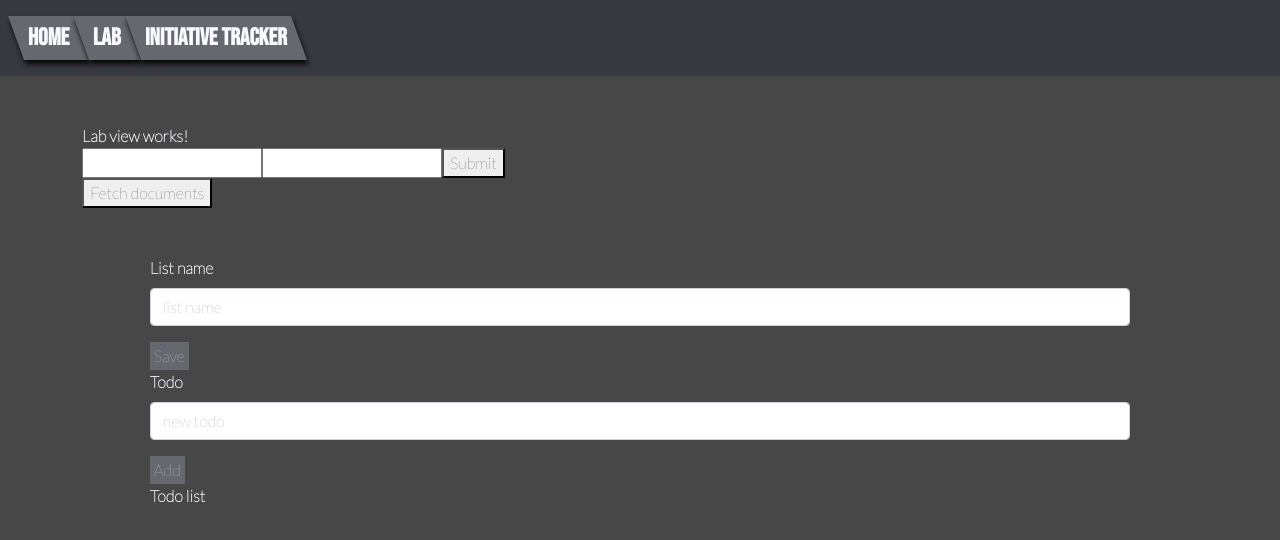
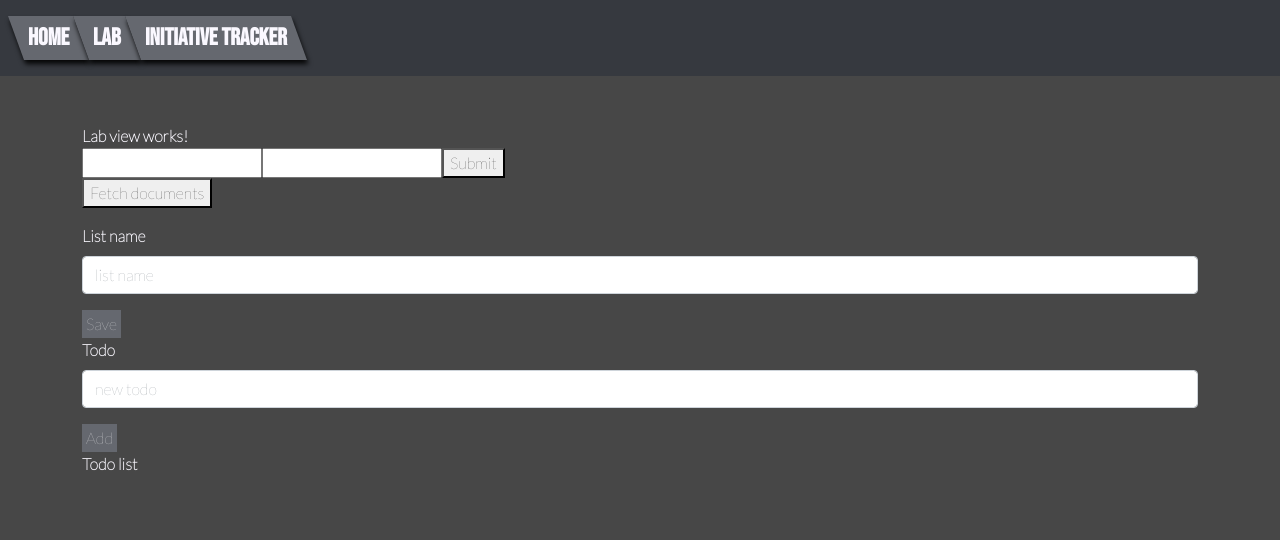
Before and after one commit to fiddster/react-ts-lab, a React (Create React App) app: page /lab in a window 1280 px wide. Shown: the top 540 px of the page. Built offline with nearby package versions, Linux system fonts and the light colour scheme.

Commit message:
adjust layot

```diff
--- a/src/contexts/Todo/TodoList.tsx
+++ b/src/contexts/Todo/TodoList.tsx
@@ -34,7 +34,7 @@ export const TodoList = () => {
     }
 
     return (<>
-        <Container>
+        <Container fluid className="p-0">
             <Row>
                 <Col>
                     <Form onSubmit={handleNameSubmit} id="formChangeName">
--- a/src/views/lab/LabView.tsx
+++ b/src/views/lab/LabView.tsx
@@ -1,4 +1,5 @@
 import React, { useEffect } from 'react'
+import { Col, Container, Row } from 'react-bootstrap'
 import { useDispatch } from 'react-redux'
 import { useGetSet } from 'react-use'
 import TodoContextProvider from '../../contexts/Todo/TodoContext'
@@ -30,7 +31,9 @@ export const LabView = () => {
     }
 
     return (<>
-        <div className="container">
+        <Container>
+            <Row className="mb-3">
+                <Col>
                     Lab view works!
                     <div>
                         <input type="text" onChange={(e: any) => setKeyInput(e.target.value)} />
@@ -46,11 +49,15 @@ export const LabView = () => {
 
                         }
                     </div>
-        </div>
-        <div className="container">
+                </Col>
+            </Row>
+            <Row>
+                <Col>
                     <TodoContextProvider>
-                <TodoList/>
+                        <TodoList />
                     </TodoContextProvider>
-        </div>
+                </Col>
+            </Row>
+        </Container>
     </>)
 }
```
Also changed, not shown: src/App.tsx (indentation only). Lines whose indentation alone changed are shown as unchanged.
